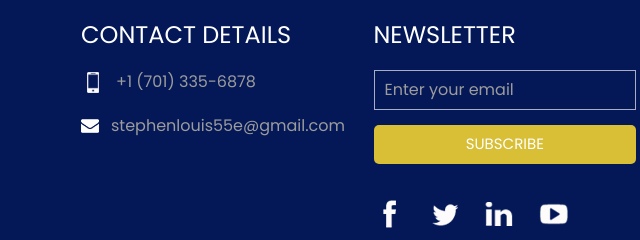
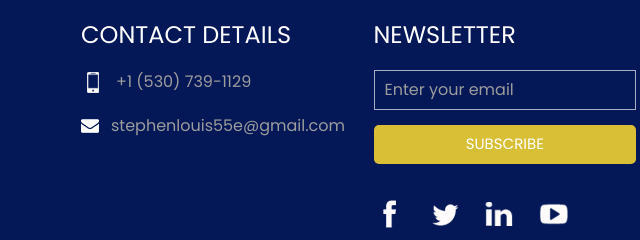
Before and after one commit to RoughGhost/hous-digital, a plain HTML site: page index.html in a window 1280 px wide. Shown: the part 5734-5974 px from the top of the page, 574-1214 px from the left. Drawn offline with nearby package versions, Linux system fonts and the light colour scheme.

Commit message:
last push

```diff
--- a/index.html
+++ b/index.html
@@ -654,7 +654,7 @@
                   <img src="images/telephone-white.png" width="12px" alt="">
                 </div>
                 <p>
-                +1 (701) 335-6878
+                +1 (530) 739-1129
                 </p>
               </a>
               <a href="">
```
